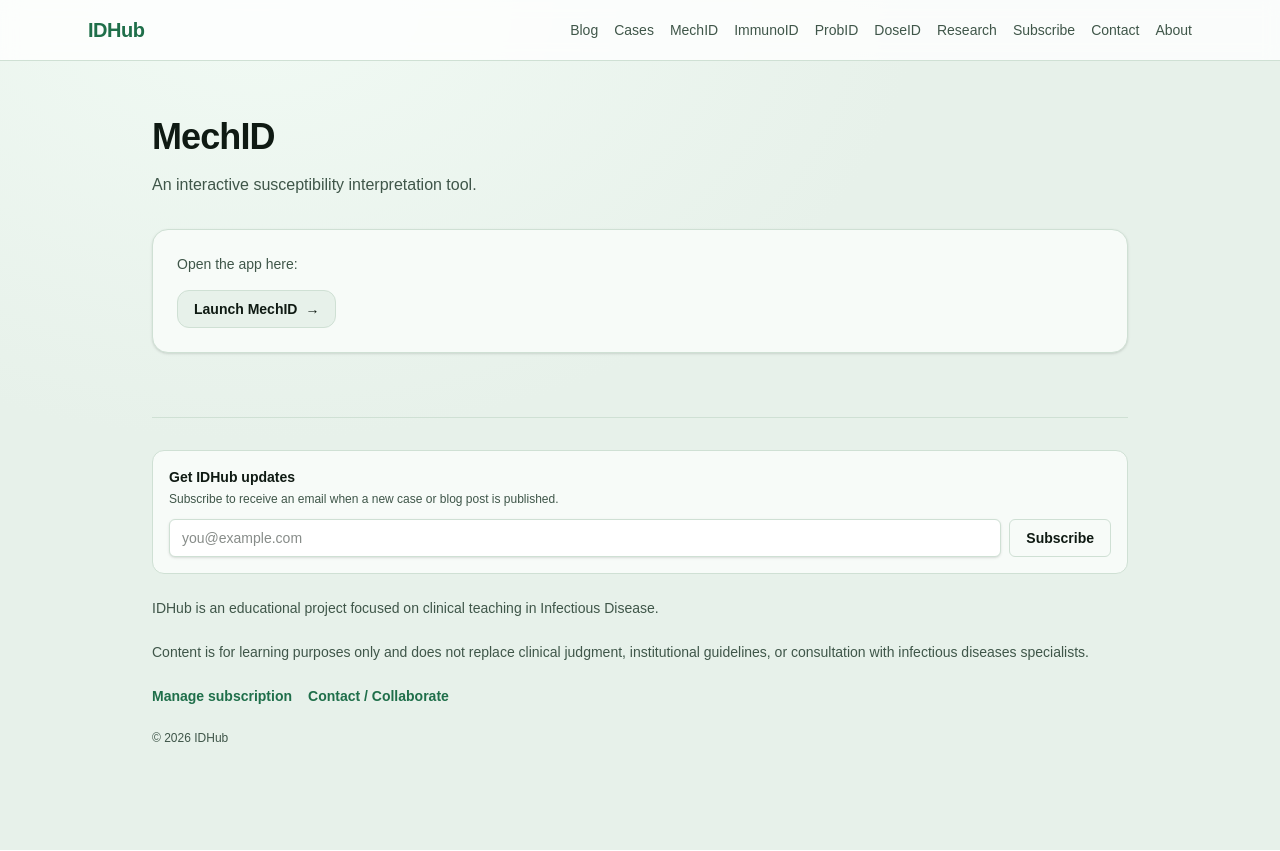
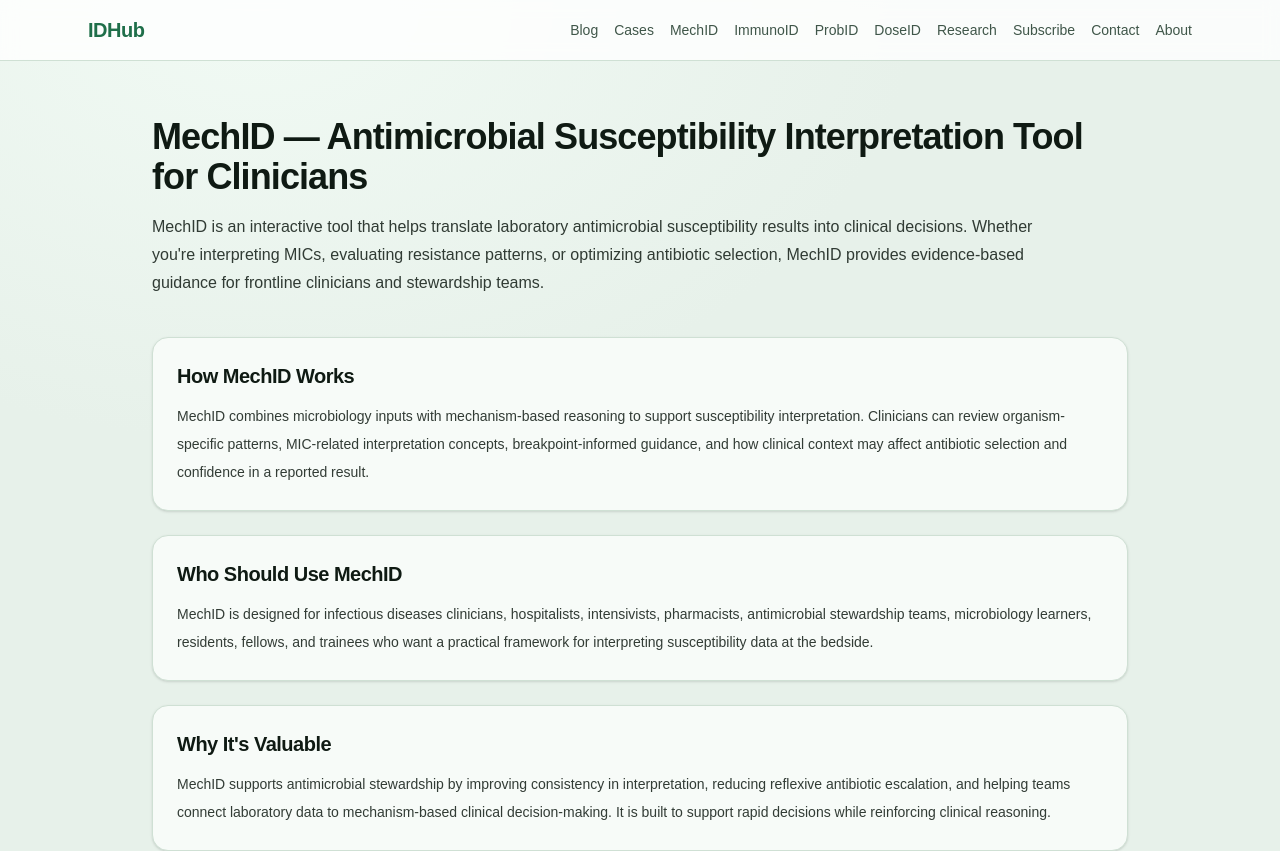
Before and after one commit to alvarojg11/IDHub, a Next.js app: page /mechid in a window 1280 px wide. Shown: the top 851 px of the page. Built offline with nearby package versions, Linux system fonts and the light colour scheme; no server answers.

Commit message:
mechid seo

```diff
--- a/app/mechid/page.tsx
+++ b/app/mechid/page.tsx
@@ -1,19 +1,68 @@
 import SiteFooter from "@/components/SiteFooter";
+import type { Metadata } from "next";
+
+export const metadata: Metadata = {
+  title: "MechID — Antimicrobial Susceptibility Interpretation Tool for Clinicians",
+  description:
+    "MechID is an interactive antimicrobial susceptibility interpretation tool for infectious diseases, focused on mechanism-based reasoning.",
+};
 
 export default function MechIDPage() {
   return (
     <main className="mx-auto max-w-5xl px-6 py-12">
-      <h1 className="text-4xl font-extrabold tracking-tight text-[var(--foreground)]">MechID</h1>
-      <p className="mt-4 max-w-3xl text-[var(--muted)]">
-        An interactive susceptibility interpretation tool.
-      </p>
+      <header className="mb-10">
+        <h1 className="text-4xl font-extrabold tracking-tight text-[var(--foreground)]">
+          MechID — Antimicrobial Susceptibility Interpretation Tool for Clinicians
+        </h1>
+        <p className="mt-4 max-w-4xl text-base leading-7 text-[var(--foreground)]/85">
+          MechID is an interactive tool that helps translate laboratory antimicrobial
+          susceptibility results into clinical decisions. Whether you&apos;re interpreting MICs,
+          evaluating resistance patterns, or optimizing antibiotic selection, MechID provides
+          evidence-based guidance for frontline clinicians and stewardship teams.
+        </p>
+      </header>
+
+      <section className="space-y-6">
+        <div className="rounded-2xl border border-[var(--border)] bg-[var(--card)] p-6 shadow-sm">
+          <h2 className="text-xl font-semibold tracking-tight text-[var(--foreground)]">
+            How MechID Works
+          </h2>
+          <p className="mt-3 text-sm leading-7 text-[var(--foreground)]/85">
+            MechID combines microbiology inputs with mechanism-based reasoning to support
+            susceptibility interpretation. Clinicians can review organism-specific patterns,
+            MIC-related interpretation concepts, breakpoint-informed guidance, and how clinical
+            context may affect antibiotic selection and confidence in a reported result.
+          </p>
+        </div>
+
+        <div className="rounded-2xl border border-[var(--border)] bg-[var(--card)] p-6 shadow-sm">
+          <h2 className="text-xl font-semibold tracking-tight text-[var(--foreground)]">
+            Who Should Use MechID
+          </h2>
+          <p className="mt-3 text-sm leading-7 text-[var(--foreground)]/85">
+            MechID is designed for infectious diseases clinicians, hospitalists, intensivists,
+            pharmacists, antimicrobial stewardship teams, microbiology learners, residents,
+            fellows, and trainees who want a practical framework for interpreting susceptibility
+            data at the bedside.
+          </p>
+        </div>
+
+        <div className="rounded-2xl border border-[var(--border)] bg-[var(--card)] p-6 shadow-sm">
+          <h2 className="text-xl font-semibold tracking-tight text-[var(--foreground)]">
+            Why It&apos;s Valuable
+          </h2>
+          <p className="mt-3 text-sm leading-7 text-[var(--foreground)]/85">
+            MechID supports antimicrobial stewardship by improving consistency in interpretation,
+            reducing reflexive antibiotic escalation, and helping teams connect laboratory data to
+            mechanism-based clinical decision-making. It is built to support rapid decisions while
+            reinforcing clinical reasoning.
+          </p>
+        </div>
+      </section>
 
       <div className="group mt-8 rounded-2xl border border-[var(--border)] bg-[var(--card)] p-6 shadow-sm transition hover:-translate-y-0.5 hover:shadow-md">
-        <p className="text-sm text-[var(--muted)]">
-          Open the app here:
-        </p>
         <a
-          className="mt-4 inline-flex items-center gap-2 rounded-xl border border-[var(--border)] bg-[var(--background)] px-4 py-2 text-sm font-semibold text-[var(--foreground)] transition hover:opacity-90"
+          className="inline-flex items-center gap-2 rounded-xl border border-[var(--border)] bg-[var(--background)] px-4 py-2 text-sm font-semibold text-[var(--foreground)] transition hover:opacity-90"
           href="https://mechid.streamlit.app/"
           target="_blank"
           rel="noreferrer"
--- a/app/page.tsx
+++ b/app/page.tsx
@@ -15,7 +15,7 @@ const tiles = [
   {
     href: "/mechid",
     title: "MechID",
-    desc: "An interactive susceptibility interpretation tool to support antimicrobial selection and stewardship.",
+    desc: "Need help interpreting antimicrobial susceptibility results? Try MechID.",
   },
   {
     href: "/tools/immunoid",
```
